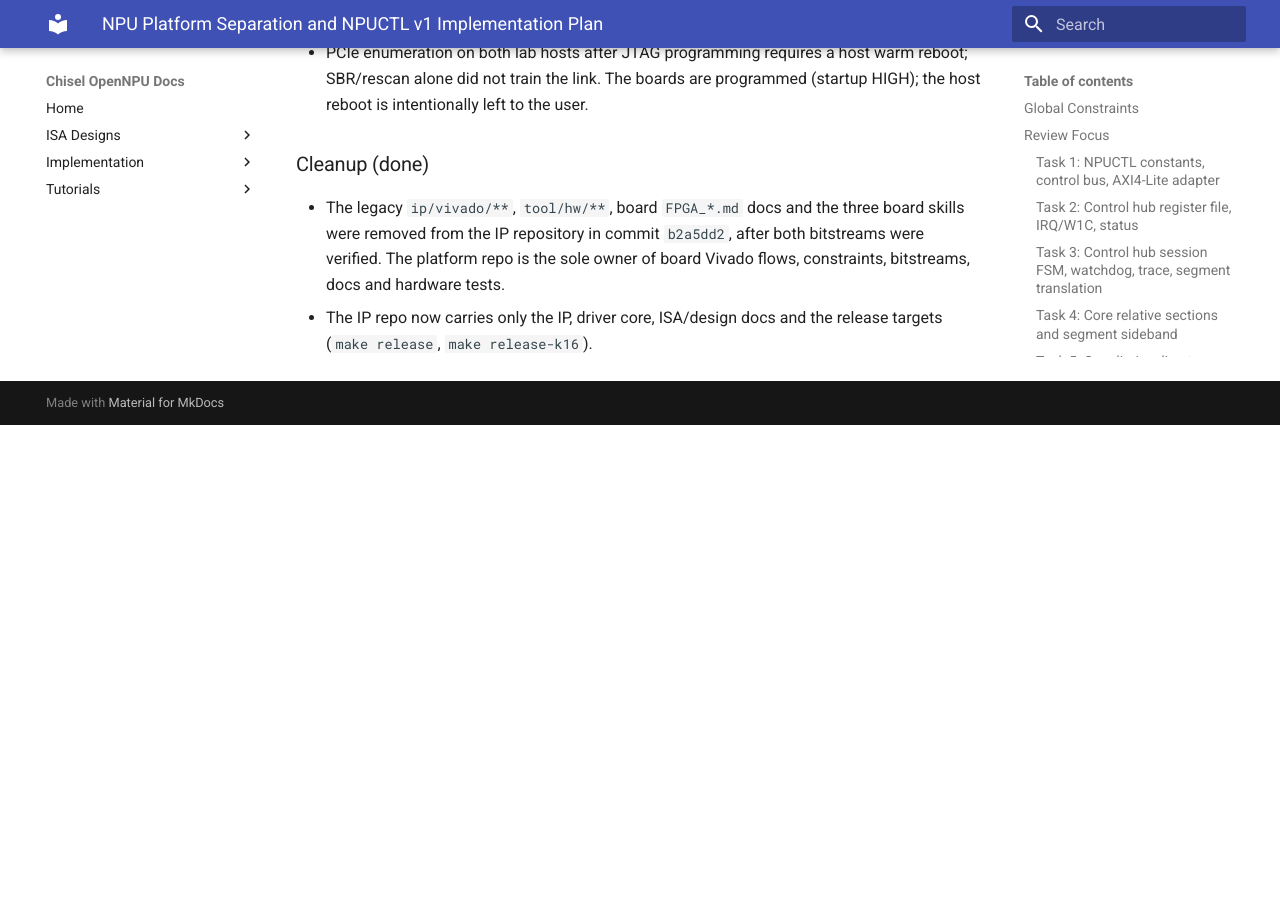
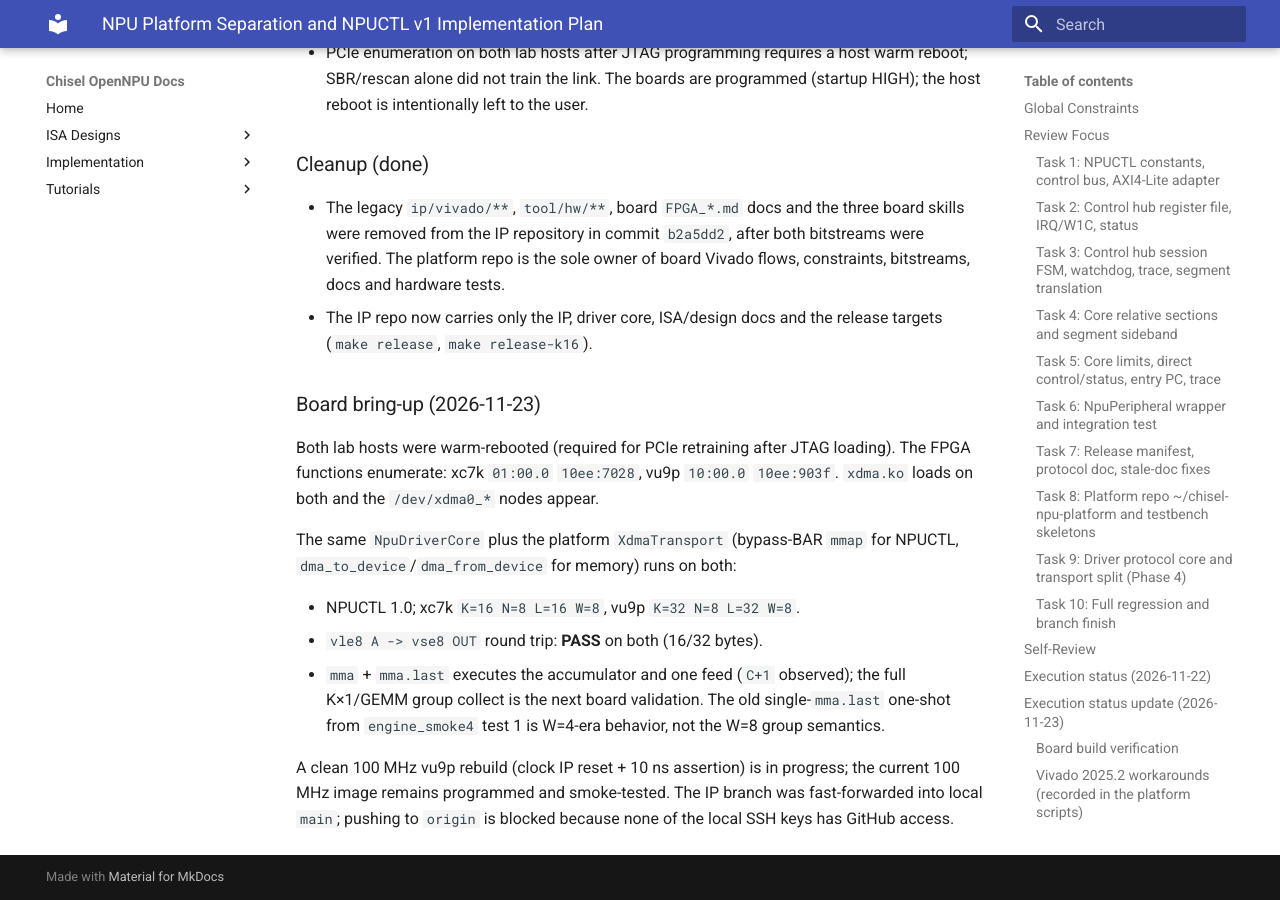
Before and after one commit to mpskex/chisel-npu, an MkDocs documentation site: the page built from docs/superpowers/plans/2026-11-22-npu-platform-separation.md, in a window 1280 px wide and 900 px high, scrolled down 12297 px. Built offline with MkDocs 1.6.1 and Material for MkDocs 9.7.7, drawn with Linux system fonts in a browser that asks for light colours; before the commit the page ends 12722 px from its top, so only the background shows below that.

Commit message:
docs(plan): record PCIe/xdma bring-up and board smoke results

```diff
--- a/docs/superpowers/plans/2026-11-22-npu-platform-separation.md
+++ b/docs/superpowers/plans/2026-11-22-npu-platform-separation.md
@@ -491,3 +491,25 @@ cd ~/chisel-npu-platform && git init && git add . && git commit -m "chore: boots
   Vivado flows, constraints, bitstreams, docs and hardware tests.
 - The IP repo now carries only the IP, driver core, ISA/design docs and the
   release targets (`make release`, `make release-k16`).
+
+### Board bring-up (2026-11-23)
+
+Both lab hosts were warm-rebooted (required for PCIe retraining after JTAG
+loading).  The FPGA functions enumerate: xc7k `01:00.0` `10ee:7028`, vu9p
+`10:00.0` `10ee:903f`.  `xdma.ko` loads on both and the `/dev/xdma0_*` nodes
+appear.
+
+The same `NpuDriverCore` plus the platform `XdmaTransport` (bypass-BAR
+`mmap` for NPUCTL, `dma_to_device`/`dma_from_device` for memory) runs on both:
+
+- NPUCTL 1.0; xc7k `K=16 N=8 L=16 W=8`, vu9p `K=32 N=8 L=32 W=8`.
+- `vle8 A -> vse8 OUT` round trip: **PASS** on both (16/32 bytes).
+- `mma` + `mma.last` executes the accumulator and one feed (`C+1` observed);
+  the full K×1/GEMM group collect is the next board validation.  The old
+  single-`mma.last` one-shot from `engine_smoke4` test 1 is W=4-era behavior,
+  not the W=8 group semantics.
+
+A clean 100 MHz vu9p rebuild (clock IP reset + 10 ns assertion) is in progress;
+the current 100 MHz image remains programmed and smoke-tested.  The IP branch
+was fast-forwarded into local `main`; pushing to `origin` is blocked because
+none of the local SSH keys has GitHub access.
```
